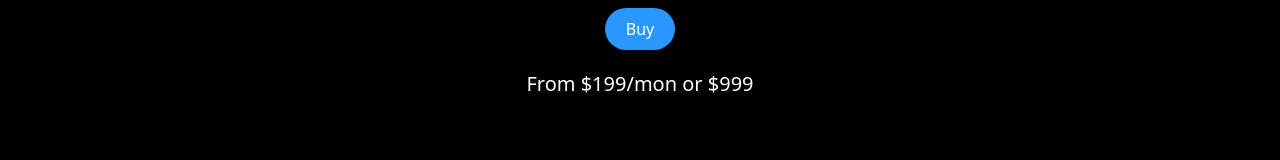
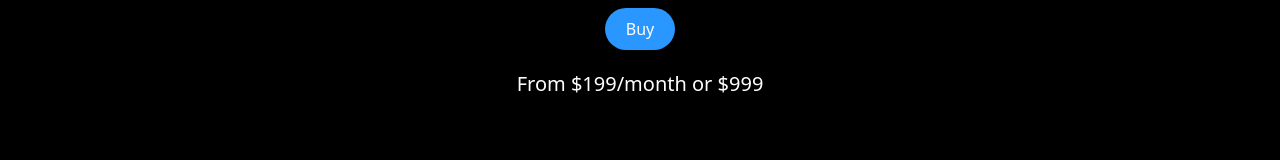
Before and after one commit to ramseySsekandi/apple-website, a React (Vite) app: page / in a window 1280 px wide. Shown: the part 639-799 px from the top of the page. Built offline with nearby package versions, Linux system fonts and the light colour scheme.

Commit message:
hero component complete

```diff
--- a/src/components/Hero.tsx
+++ b/src/components/Hero.tsx
@@ -44,7 +44,7 @@
         </div>
         <div id="cta" className="flex flex-col items-center opacity-0 translate-y-20">
             <a href="#highlights"  className="btn">Buy</a>
-            <p className="font-normal text-xl">From $199/mon or $999</p>
+            <p className="font-normal text-xl">From $199/month or $999</p>
 
         </div>
     </section>
```
